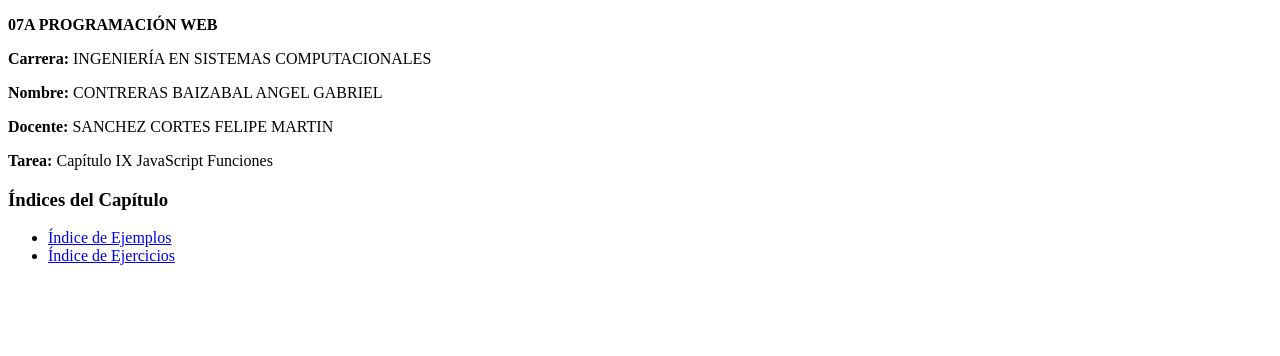
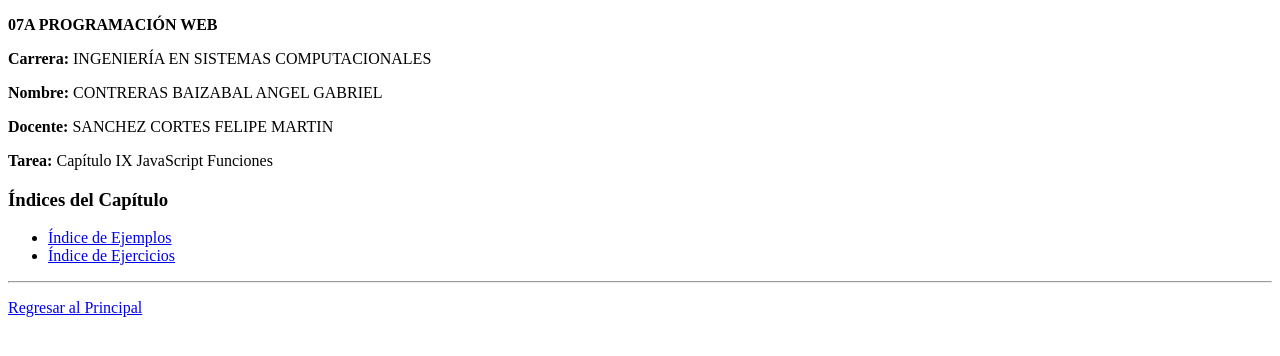
Before and after one commit to CollectorPapu38/Trabajos-HTML, a plain HTML site: page CAPITULO9/cap9_indi.html in a window 1280 px wide. Drawn offline with Linux system fonts and the light colour scheme.

Commit message:
Enhance HTML structure with navigation link
Added a link to return to the main page and included a horizontal rule.

```diff
--- a/CAPITULO9/cap9_indi.html
+++ b/CAPITULO9/cap9_indi.html
@@ -16,5 +16,7 @@
         <li><a href="Ejemplos/Indi.html">Índice de Ejemplos</a></li>
         <li><a href="Ejercicios/Indi.html">Índice de Ejercicios</a></li>
     </ul>
+         <hr>
+    <p><a href="../index.html">Regresar al Principal</a></p>
 </body>
 </html>
```
